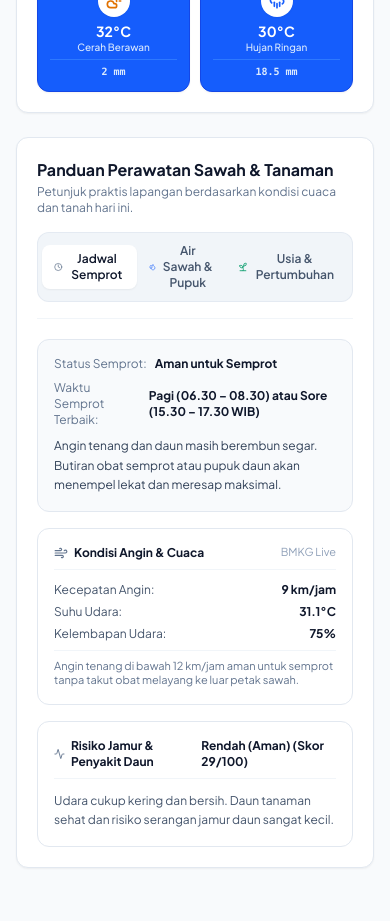
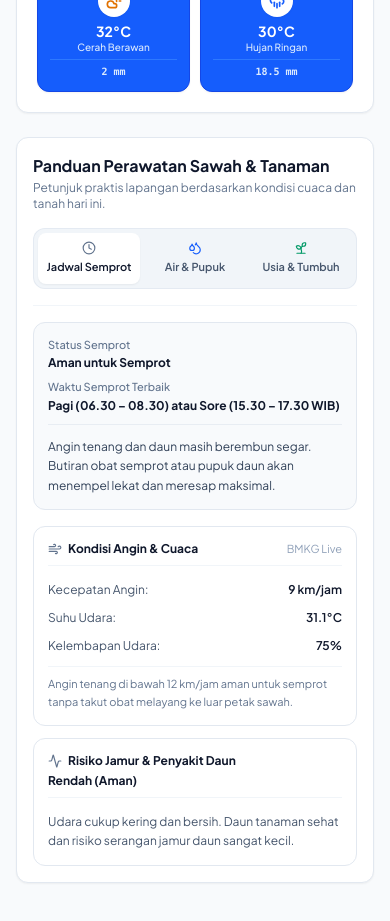
Before and after one commit to riiardian/kertanusa, a Next.js app: page /monitoring in a window 390 px wide. Shown: the part 2440-3361 px from the top of the page. Built offline with nearby package versions, Linux system fonts and the light colour scheme; no server answers.

Commit message:
fix: optimasi tata letak dan spasi tampilan mobile panel rekomendasi monitoring

```diff
--- a/src/app/monitoring/page.tsx
+++ b/src/app/monitoring/page.tsx
@@ -635,7 +635,7 @@ export default function MonitoringPage() {
       </div>
 
       {/* 5. PANEL PANDUAN PERAWATAN SAWAH & TANAMAN (SEGMENTED TABS) */}
-      <div className="bg-white border border-slate-200 rounded-xl p-5 sm:p-6 shadow-xs space-y-5">
+      <div className="bg-white border border-slate-200 rounded-xl p-4 sm:p-6 shadow-xs space-y-4 sm:space-y-5">
 
         {/* Header & Segmented Controller */}
         <div className="flex flex-col sm:flex-row sm:items-center justify-between gap-4 border-b border-slate-100 pb-4">
@@ -644,42 +644,42 @@ export default function MonitoringPage() {
             <p className="text-xs text-slate-500 mt-0.5">Petunjuk praktis lapangan berdasarkan kondisi cuaca dan tanah hari ini.</p>
           </div>
 
-          {/* Segmented Controller Tab Buttons */}
-          <div className="flex items-center p-1 bg-slate-100 rounded-xl border border-slate-200/80 self-start sm:self-auto">
+          {/* Segmented Controller Tab Buttons (Full width & spacious on mobile) */}
+          <div className="w-full sm:w-auto grid grid-cols-3 p-1 bg-slate-100 rounded-xl border border-slate-200/80 gap-1">
             <button
               onClick={() => setActiveTab('semprot')}
-              className={`px-3 sm:px-4 py-1.5 rounded-lg text-xs font-semibold transition-all flex items-center gap-1.5 cursor-pointer ${
+              className={`px-1.5 sm:px-4 py-2 sm:py-1.5 rounded-lg text-[11px] sm:text-xs font-semibold transition-all flex flex-col sm:flex-row items-center justify-center gap-1 sm:gap-1.5 cursor-pointer text-center ${
                 activeTab === 'semprot'
                   ? 'bg-white text-slate-900 shadow-xs'
                   : 'text-slate-600 hover:text-slate-900'
               }`}
             >
-              <Clock className="w-3.5 h-3.5 text-slate-500" />
-              <span>Jadwal Semprot</span>
+              <Clock className="w-3.5 h-3.5 text-slate-500 shrink-0" />
+              <span className="truncate">Jadwal Semprot</span>
             </button>
 
             <button
               onClick={() => setActiveTab('irigasi')}
-              className={`px-3 sm:px-4 py-1.5 rounded-lg text-xs font-semibold transition-all flex items-center gap-1.5 cursor-pointer ${
+              className={`px-1.5 sm:px-4 py-2 sm:py-1.5 rounded-lg text-[11px] sm:text-xs font-semibold transition-all flex flex-col sm:flex-row items-center justify-center gap-1 sm:gap-1.5 cursor-pointer text-center ${
                 activeTab === 'irigasi'
                   ? 'bg-white text-slate-900 shadow-xs'
                   : 'text-slate-600 hover:text-slate-900'
               }`}
             >
-              <Droplets className="w-3.5 h-3.5 text-blue-600" />
-              <span>Air Sawah & Pupuk</span>
+              <Droplets className="w-3.5 h-3.5 text-blue-600 shrink-0" />
+              <span className="truncate">Air & Pupuk</span>
             </button>
 
             <button
               onClick={() => setActiveTab('siklus')}
-              className={`px-3 sm:px-4 py-1.5 rounded-lg text-xs font-semibold transition-all flex items-center gap-1.5 cursor-pointer ${
+              className={`px-1.5 sm:px-4 py-2 sm:py-1.5 rounded-lg text-[11px] sm:text-xs font-semibold transition-all flex flex-col sm:flex-row items-center justify-center gap-1 sm:gap-1.5 cursor-pointer text-center ${
                 activeTab === 'siklus'
                   ? 'bg-white text-slate-900 shadow-xs'
                   : 'text-slate-600 hover:text-slate-900'
               }`}
             >
-              <Sprout className="w-3.5 h-3.5 text-emerald-600" />
-              <span>Usia & Pertumbuhan</span>
+              <Sprout className="w-3.5 h-3.5 text-emerald-600 shrink-0" />
+              <span className="truncate">Usia & Tumbuh</span>
             </button>
           </div>
         </div>
@@ -687,16 +687,16 @@ export default function MonitoringPage() {
         {/* TAB 1: JADWAL SEMPROT OBAT */}
         {activeTab === 'semprot' && (
           <div className="space-y-4 animate-in fade-in duration-200">
-            {/* Operational Banner Tanpa Badge */}
-            <div className="p-4 rounded-xl bg-slate-50 border border-slate-200 space-y-2">
-              <div className="flex flex-col sm:flex-row sm:items-center justify-between gap-2">
-                <div className="flex items-center gap-2">
-                  <span className="text-xs text-slate-500">Status Semprot:</span>
-                  <strong className="text-xs sm:text-sm text-slate-900">{sprayAdvisor.status}</strong>
+            {/* Operational Banner */}
+            <div className="p-3.5 sm:p-4 rounded-xl bg-slate-50 border border-slate-200 space-y-3">
+              <div className="grid grid-cols-1 sm:grid-cols-2 gap-2 sm:gap-4 pb-2.5 border-b border-slate-200/70">
+                <div className="space-y-0.5">
+                  <span className="text-[11px] text-slate-500 font-medium block">Status Semprot</span>
+                  <strong className="text-xs sm:text-sm text-slate-900 block font-bold">{sprayAdvisor.status}</strong>
                 </div>
-                <div className="flex items-center gap-2 text-xs">
-                  <span className="text-slate-500">Waktu Semprot Terbaik:</span>
-                  <strong className="text-slate-900">{sprayAdvisor.timeWindow}</strong>
+                <div className="space-y-0.5">
+                  <span className="text-[11px] text-slate-500 font-medium block">Waktu Semprot Terbaik</span>
+                  <strong className="text-xs sm:text-sm text-slate-900 block font-bold">{sprayAdvisor.timeWindow}</strong>
                 </div>
               </div>
               <p className="text-slate-700 text-xs sm:text-sm leading-relaxed">
@@ -704,43 +704,43 @@ export default function MonitoringPage() {
               </p>
             </div>
 
-            {/* Grid 2 Kartu Pendukung Tanpa Badge */}
-            <div className="grid grid-cols-1 sm:grid-cols-2 gap-4 text-xs">
-              <div className="p-4 rounded-xl border border-slate-200 space-y-2">
+            {/* Grid 2 Kartu Pendukung */}
+            <div className="grid grid-cols-1 sm:grid-cols-2 gap-3 sm:gap-4 text-xs">
+              <div className="p-3.5 sm:p-4 rounded-xl border border-slate-200 space-y-2.5">
                 <div className="flex items-center justify-between border-b border-slate-100 pb-2">
                   <span className="font-bold text-slate-900 flex items-center gap-1.5">
-                    <Wind className="w-3.5 h-3.5 text-slate-500" />
+                    <Wind className="w-3.5 h-3.5 text-slate-500 shrink-0" />
                     Kondisi Angin & Cuaca
                   </span>
                   <span className="text-[11px] text-slate-400">BMKG Live</span>
                 </div>
-                <div className="space-y-1.5 pt-1 text-slate-600">
-                  <div className="flex justify-between">
+                <div className="space-y-2 pt-1 text-slate-600">
+                  <div className="flex justify-between items-center py-0.5">
                     <span>Kecepatan Angin:</span>
-                    <strong className="text-slate-900">{weather.kecepatan_angin || 8} km/jam</strong>
+                    <strong className="text-slate-900 font-semibold">{weather.kecepatan_angin || 8} km/jam</strong>
                   </div>
-                  <div className="flex justify-between">
+                  <div className="flex justify-between items-center py-0.5">
                     <span>Suhu Udara:</span>
-                    <strong className="text-slate-900">{weather.suhu}°C</strong>
+                    <strong className="text-slate-900 font-semibold">{weather.suhu}°C</strong>
                   </div>
-                  <div className="flex justify-between">
+                  <div className="flex justify-between items-center py-0.5">
                     <span>Kelembapan Udara:</span>
-                    <strong className="text-slate-900">{weather.kelembapan_udara}%</strong>
+                    <strong className="text-slate-900 font-semibold">{weather.kelembapan_udara}%</strong>
                   </div>
                 </div>
-                <p className="text-[11px] text-slate-500 pt-2 border-t border-slate-100">
+                <p className="text-[11px] text-slate-500 pt-2 border-t border-slate-100 leading-relaxed">
                   Angin tenang di bawah 12 km/jam aman untuk semprot tanpa takut obat melayang ke luar petak sawah.
                 </p>
               </div>
 
-              <div className="p-4 rounded-xl border border-slate-200 space-y-2">
-                <div className="flex items-center justify-between border-b border-slate-100 pb-2">
+              <div className="p-3.5 sm:p-4 rounded-xl border border-slate-200 space-y-2.5">
+                <div className="flex flex-col sm:flex-row sm:items-center justify-between gap-1 border-b border-slate-100 pb-2">
                   <span className="font-bold text-slate-900 flex items-center gap-1.5">
-                    <Activity className="w-3.5 h-3.5 text-slate-500" />
+                    <Activity className="w-3.5 h-3.5 text-slate-500 shrink-0" />
                     Risiko Jamur & Penyakit Daun
                   </span>
                   <span className="font-bold text-slate-900 text-xs">
-                    {fungalRisk.level} (Skor {fungalRisk.score}/100)
+                    {fungalRisk.level}
                   </span>
                 </div>
                 <p className="text-slate-600 text-xs leading-relaxed pt-1">
@@ -832,16 +832,16 @@ export default function MonitoringPage() {
         {/* TAB 3: USIA & PERTUMBUHAN */}
         {activeTab === 'siklus' && (
           <div className="space-y-4 animate-in fade-in duration-200">
-            {/* Operational Banner Tanpa Badge */}
-            <div className="p-4 rounded-xl bg-slate-50 border border-slate-200 space-y-2">
-              <div className="flex flex-col sm:flex-row sm:items-center justify-between gap-2">
-                <div className="flex items-center gap-2">
-                  <span className="text-xs text-slate-500">Tahapan Tanaman Saat Ini:</span>
-                  <strong className="text-slate-900 text-xs sm:text-sm">{gddTracker.phase}</strong>
+            {/* Operational Banner */}
+            <div className="p-3.5 sm:p-4 rounded-xl bg-slate-50 border border-slate-200 space-y-3">
+              <div className="grid grid-cols-1 sm:grid-cols-2 gap-2 sm:gap-4 pb-2.5 border-b border-slate-200/70">
+                <div className="space-y-0.5">
+                  <span className="text-[11px] text-slate-500 font-medium block">Tahapan Tanaman Saat Ini</span>
+                  <strong className="text-xs sm:text-sm text-slate-900 block font-bold">{gddTracker.phase}</strong>
                 </div>
-                <div className="flex items-center gap-2 text-xs">
-                  <span className="text-slate-500">Umur Tanaman:</span>
-                  <strong className="text-slate-900">
+                <div className="space-y-0.5">
+                  <span className="text-[11px] text-slate-500 font-medium block">Umur Tanaman</span>
+                  <strong className="text-xs sm:text-sm text-slate-900 block font-bold">
                     {gddTracker.days} HST (Hari Setelah Tanam)
                   </strong>
                 </div>
@@ -851,54 +851,108 @@ export default function MonitoringPage() {
               </p>
             </div>
 
-            {/* Tahapan Siklus Tanam Ringkas & Rapi Tanpa Badge */}
-            <div className="p-4 rounded-xl border border-slate-200 space-y-3 text-xs">
-              <div className="font-bold text-slate-900 border-b border-slate-100 pb-2 flex items-center justify-between">
-                <span>Tahapan Perkembangan Tanaman</span>
-                <span className="text-slate-500 font-normal">Komoditas: <strong>{activePetani.jenis_tanaman}</strong></span>
+            {/* Tahapan Siklus Tanam Ringkas & Rapi */}
+            <div className="p-3.5 sm:p-4 rounded-xl border border-slate-200 space-y-3 text-xs">
+              <div className="border-b border-slate-100 pb-2.5 flex flex-col sm:flex-row sm:items-center justify-between gap-1">
+                <span className="font-bold text-slate-900 text-xs sm:text-sm">Tahapan Perkembangan Tanaman</span>
+                <span className="text-slate-500 font-normal text-xs">Komoditas: <strong className="text-slate-800">{activePetani.jenis_tanaman}</strong></span>
               </div>
 
               <div className="divide-y divide-slate-100 text-xs">
-                <div className={`py-2.5 flex items-center justify-between ${gddTracker.stageIndex === 0 ? 'font-bold text-slate-900 bg-slate-50 -mx-2 px-2 rounded' : 'text-slate-600'}`}>
-                  <span className="flex items-center gap-2">
-                    <span>1. Awal Tanam & Tumbuh Akar</span>
-                    {gddTracker.stageIndex === 0 && <span className="text-[11px] text-emerald-800 font-bold">(Tahap Sekarang)</span>}
+                <div className={`py-2.5 sm:py-3 px-2 sm:px-2.5 rounded-lg flex items-center justify-between gap-2 transition-all ${
+                  gddTracker.stageIndex === 0
+                    ? 'font-bold text-slate-900 bg-slate-100/90 -mx-1 sm:-mx-2'
+                    : 'text-slate-600 hover:bg-slate-50'
+                }`}>
+                  <div className="flex flex-wrap items-center gap-1.5 min-w-0 pr-1">
+                    <span className="text-xs sm:text-sm leading-snug">1. Awal Tanam & Tumbuh Akar</span>
+                    {gddTracker.stageIndex === 0 && (
+                      <span className="text-[10px] sm:text-[11px] text-emerald-800 font-bold bg-emerald-100/70 px-1.5 py-0.5 rounded shrink-0">
+                        Tahap Sekarang
+                      </span>
+                    )}
+                  </div>
+                  <span className="font-mono text-[11px] sm:text-xs text-slate-500 font-semibold shrink-0 bg-white/90 sm:bg-transparent px-1.5 py-0.5 sm:p-0 rounded border sm:border-0 border-slate-200/60">
+                    HST 1 – 20
                   </span>
-                  <span className="font-mono text-[11px]">HST 1 – 20</span>
                 </div>
-                <div className={`py-2.5 flex items-center justify-between ${gddTracker.stageIndex === 1 ? 'font-bold text-slate-900 bg-slate-50 -mx-2 px-2 rounded' : 'text-slate-600'}`}>
-                  <span className="flex items-center gap-2">
-                    <span>2. Pembentukan Daun & Anakan</span>
-                    {gddTracker.stageIndex === 1 && <span className="text-[11px] text-emerald-800 font-bold">(Tahap Sekarang)</span>}
+
+                <div className={`py-2.5 sm:py-3 px-2 sm:px-2.5 rounded-lg flex items-center justify-between gap-2 transition-all ${
+                  gddTracker.stageIndex === 1
+                    ? 'font-bold text-slate-900 bg-slate-100/90 -mx-1 sm:-mx-2'
+                    : 'text-slate-600 hover:bg-slate-50'
+                }`}>
+                  <div className="flex flex-wrap items-center gap-1.5 min-w-0 pr-1">
+                    <span className="text-xs sm:text-sm leading-snug">2. Pembentukan Daun & Anakan</span>
+                    {gddTracker.stageIndex === 1 && (
+                      <span className="text-[10px] sm:text-[11px] text-emerald-800 font-bold bg-emerald-100/70 px-1.5 py-0.5 rounded shrink-0">
+                        Tahap Sekarang
+                      </span>
+                    )}
+                  </div>
+                  <span className="font-mono text-[11px] sm:text-xs text-slate-500 font-semibold shrink-0 bg-white/90 sm:bg-transparent px-1.5 py-0.5 sm:p-0 rounded border sm:border-0 border-slate-200/60">
+                    HST 21 – 50
                   </span>
-                  <span className="font-mono text-[11px]">HST 21 – 50</span>
                 </div>
-                <div className={`py-2.5 flex items-center justify-between ${gddTracker.stageIndex === 2 ? 'font-bold text-slate-900 bg-slate-50 -mx-2 px-2 rounded' : 'text-slate-600'}`}>
-                  <span className="flex items-center gap-2">
-                    <span>3. Bunting / Keluar Malai Bunga</span>
-                    {gddTracker.stageIndex === 2 && <span className="text-[11px] text-emerald-800 font-bold">(Tahap Sekarang)</span>}
+
+                <div className={`py-2.5 sm:py-3 px-2 sm:px-2.5 rounded-lg flex items-center justify-between gap-2 transition-all ${
+                  gddTracker.stageIndex === 2
+                    ? 'font-bold text-slate-900 bg-slate-100/90 -mx-1 sm:-mx-2'
+                    : 'text-slate-600 hover:bg-slate-50'
+                }`}>
+                  <div className="flex flex-wrap items-center gap-1.5 min-w-0 pr-1">
+                    <span className="text-xs sm:text-sm leading-snug">3. Bunting / Keluar Malai Bunga</span>
+                    {gddTracker.stageIndex === 2 && (
+                      <span className="text-[10px] sm:text-[11px] text-emerald-800 font-bold bg-emerald-100/70 px-1.5 py-0.5 rounded shrink-0">
+                        Tahap Sekarang
+                      </span>
+                    )}
+                  </div>
+                  <span className="font-mono text-[11px] sm:text-xs text-slate-500 font-semibold shrink-0 bg-white/90 sm:bg-transparent px-1.5 py-0.5 sm:p-0 rounded border sm:border-0 border-slate-200/60">
+                    HST 51 – 75
                   </span>
-                  <span className="font-mono text-[11px]">HST 51 – 75</span>
                 </div>
-                <div className={`py-2.5 flex items-center justify-between ${gddTracker.stageIndex === 3 ? 'font-bold text-slate-900 bg-slate-50 -mx-2 px-2 rounded' : 'text-slate-600'}`}>
-                  <span className="flex items-center gap-2">
-                    <span>4. Pengisian Bulir Padi / Buah</span>
-                    {gddTracker.stageIndex === 3 && <span className="text-[11px] text-emerald-800 font-bold">(Tahap Sekarang)</span>}
+
+                <div className={`py-2.5 sm:py-3 px-2 sm:px-2.5 rounded-lg flex items-center justify-between gap-2 transition-all ${
+                  gddTracker.stageIndex === 3
+                    ? 'font-bold text-slate-900 bg-slate-100/90 -mx-1 sm:-mx-2'
+                    : 'text-slate-600 hover:bg-slate-50'
+                }`}>
+                  <div className="flex flex-wrap items-center gap-1.5 min-w-0 pr-1">
+                    <span className="text-xs sm:text-sm leading-snug">4. Pengisian Bulir Padi / Buah</span>
+                    {gddTracker.stageIndex === 3 && (
+                      <span className="text-[10px] sm:text-[11px] text-emerald-800 font-bold bg-emerald-100/70 px-1.5 py-0.5 rounded shrink-0">
+                        Tahap Sekarang
+                      </span>
+                    )}
+                  </div>
+                  <span className="font-mono text-[11px] sm:text-xs text-slate-500 font-semibold shrink-0 bg-white/90 sm:bg-transparent px-1.5 py-0.5 sm:p-0 rounded border sm:border-0 border-slate-200/60">
+                    HST 76 – 95
                   </span>
-                  <span className="font-mono text-[11px]">HST 76 – 95</span>
                 </div>
-                <div className={`py-2.5 flex items-center justify-between ${gddTracker.stageIndex === 4 ? 'font-bold text-slate-900 bg-slate-50 -mx-2 px-2 rounded' : 'text-slate-600'}`}>
-                  <span className="flex items-center gap-2">
-                    <span>5. Padi Menguning & Siap Panen</span>
-                    {gddTracker.stageIndex === 4 && <span className="text-[11px] text-emerald-800 font-bold">(Tahap Sekarang)</span>}
+
+                <div className={`py-2.5 sm:py-3 px-2 sm:px-2.5 rounded-lg flex items-center justify-between gap-2 transition-all ${
+                  gddTracker.stageIndex === 4
+                    ? 'font-bold text-slate-900 bg-slate-100/90 -mx-1 sm:-mx-2'
+                    : 'text-slate-600 hover:bg-slate-50'
+                }`}>
+                  <div className="flex flex-wrap items-center gap-1.5 min-w-0 pr-1">
+                    <span className="text-xs sm:text-sm leading-snug">5. Padi Menguning & Siap Panen</span>
+                    {gddTracker.stageIndex === 4 && (
+                      <span className="text-[10px] sm:text-[11px] text-emerald-800 font-bold bg-emerald-100/70 px-1.5 py-0.5 rounded shrink-0">
+                        Tahap Sekarang
+                      </span>
+                    )}
+                  </div>
+                  <span className="font-mono text-[11px] sm:text-xs text-slate-500 font-semibold shrink-0 bg-white/90 sm:bg-transparent px-1.5 py-0.5 sm:p-0 rounded border sm:border-0 border-slate-200/60">
+                    HST 96+
                   </span>
-                  <span className="font-mono text-[11px]">HST 96+</span>
                 </div>
               </div>
 
-              <div className="pt-2 border-t border-slate-100 flex flex-wrap items-center justify-between text-[11px] text-slate-500">
-                <span>Mulai Tanam: <strong className="text-slate-700">{activePetani.waktu_tanam}</strong></span>
-                <span>Perkiraan Panen: <strong className="text-slate-700">{activePetani.estimasi_panen}</strong></span>
+              <div className="pt-2.5 sm:pt-3 border-t border-slate-100 flex flex-col sm:flex-row sm:items-center justify-between gap-1.5 text-xs text-slate-500">
+                <span>Mulai Tanam: <strong className="text-slate-800 font-semibold">{activePetani.waktu_tanam}</strong></span>
+                <span>Perkiraan Panen: <strong className="text-slate-800 font-semibold">{activePetani.estimasi_panen}</strong></span>
               </div>
             </div>
           </div>
```
